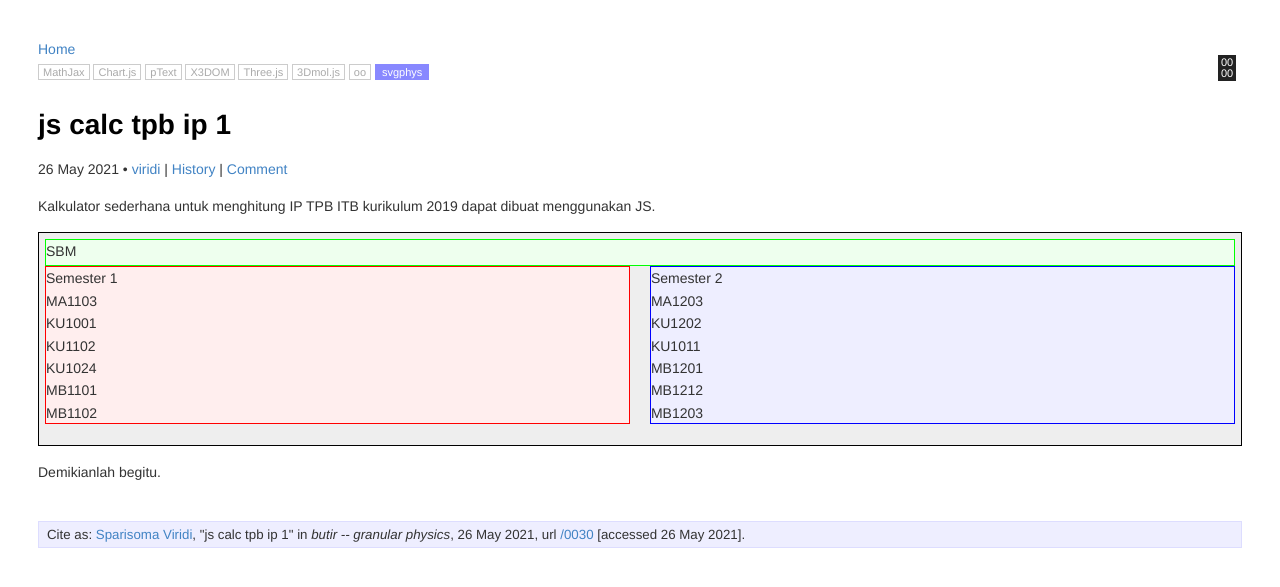
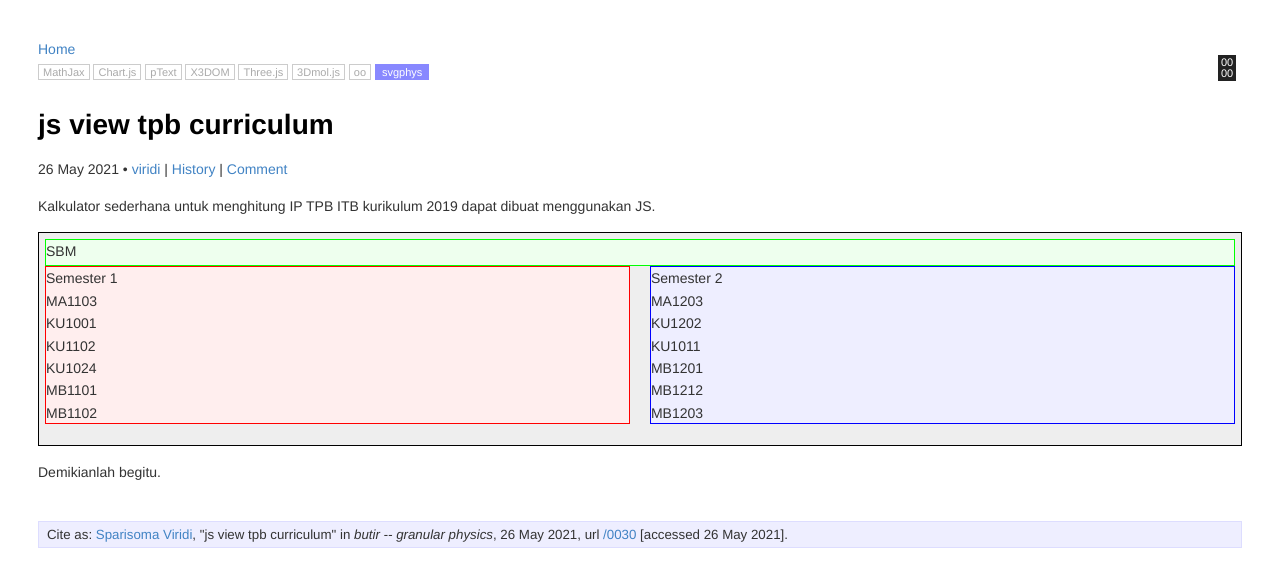
Before and after one commit to dudung/butir, a Jekyll site: the page built from _posts/0/03/2021-05-25-js-view-tpb-curriculum.md, in a window 1280 px wide. Shown: the top 587 px of the page. Built offline with Jekyll 4.4.1, drawn with Linux system fonts in a browser that asks for light colours.

Commit message:
rename js

```diff
--- a/_posts/0/03/2021-05-25-js-view-tpb-curriculum.md
+++ b/_posts/0/03/2021-05-25-js-view-tpb-curriculum.md
@@ -1,7 +1,7 @@
 ---
 layout: butir
 authors: [viridi]
-title: js calc tpb ip 1
+title: js view tpb curriculum
 pid: '0030'
 mathjax: false
 chartjs: false
@@ -21,7 +21,7 @@ nodes: ['0000']
 ---
 Kalkulator sederhana untuk menghitung IP TPB ITB kurikulum 2019 dapat dibuat menggunakan JS.
 
-<script src="/assets/js/app/js-calc-tpb-ip.js"></script>
+<script src="/assets/js/app/js-view-tpb-curriculum.js"></script>
 
 <script>
 </script>
--- a/assets/js/app/js-calc-tpb-ip.js
+++ b/assets/js/app/js-view-tpb-curriculum.js
@@ -1,6 +1,6 @@
 /*
-	js-calc-tpb-ip.js
-	Simple calculator for IP TPB ITB with 2019 curriculum
+	js-view-tpb-curriculum.js
+	View TPB ITB 2019 curriculum
 
 	Sparisoma Viridi | https://github.com/dudung
 
@@ -22,6 +22,7 @@
 	1231 Create getCredit for Semester.
 	1253 Create div0, divL, divR for visual layout.
 	1610 Face error while creating visual layout with div.
+	1624 Rename it from js-calc-tpb-ip to js-view-tpb-curriculum.
 
 	Notes
 	1. It could be two functions of getCourse().from(), first from
```
